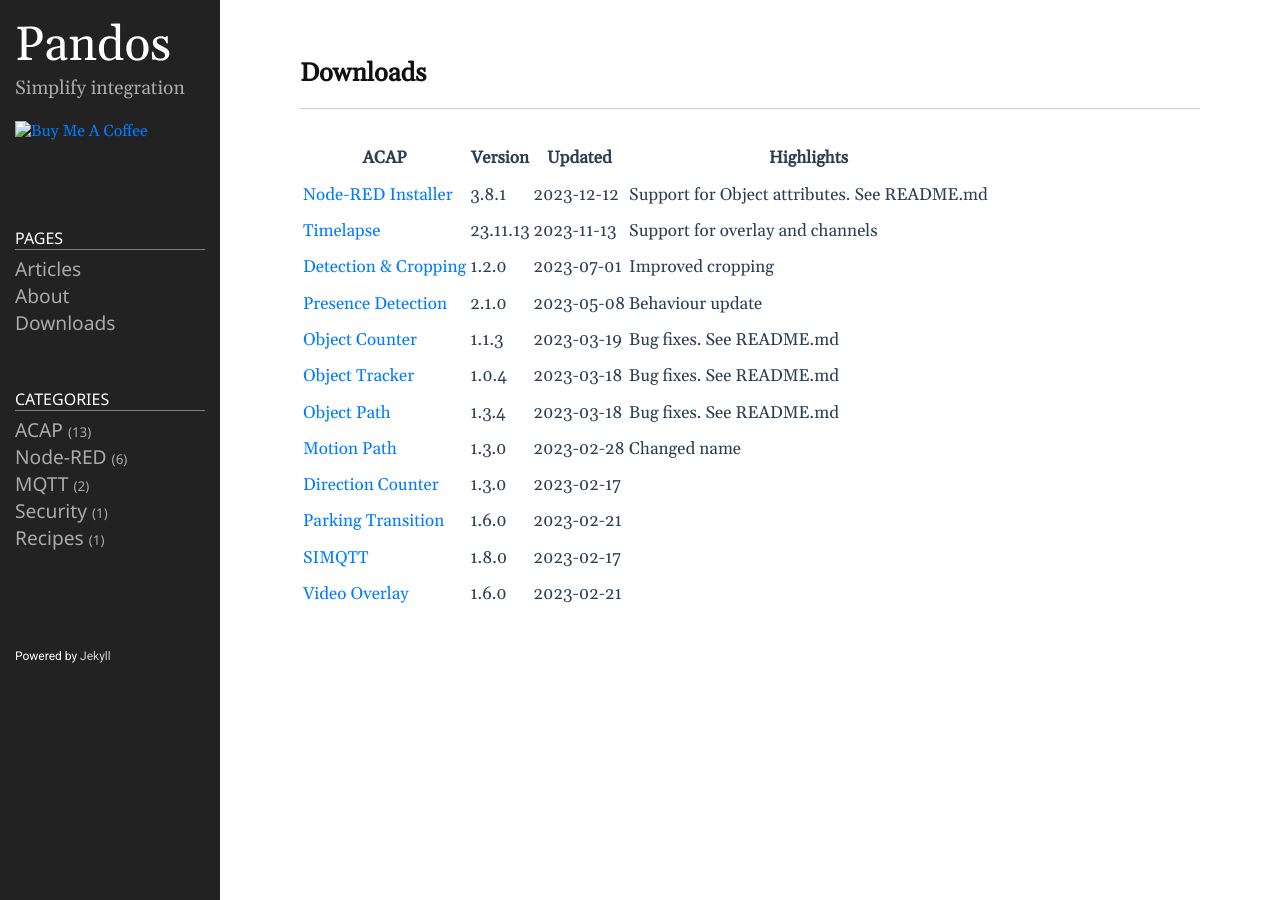
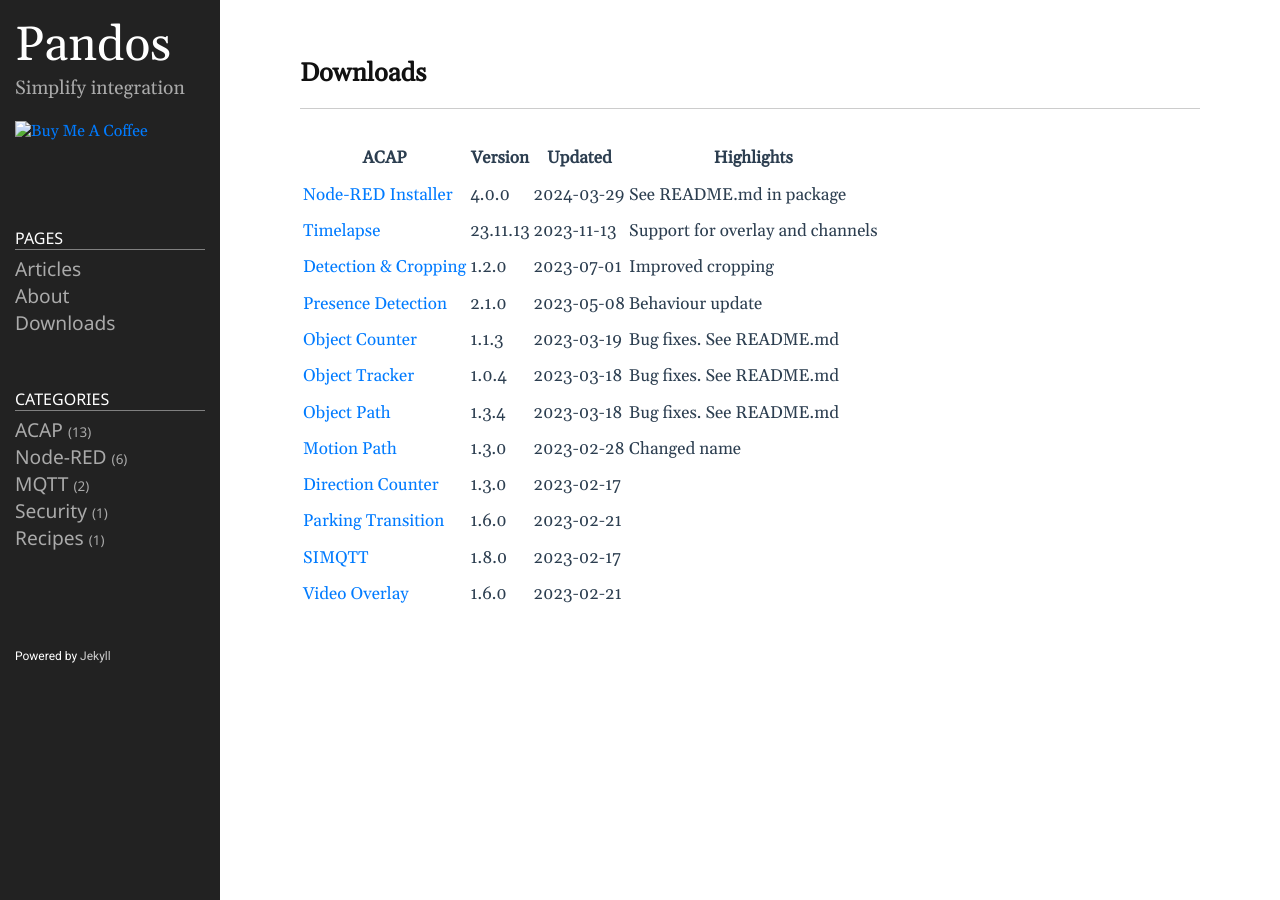
Before and after one commit to pandosme/pandosme.github.io, a Jekyll site: the page built from docs/downloads.md, in a window 1280 px wide. Built offline with Jekyll 4.4.1, drawn with Linux system fonts in a browser that asks for light colours.

Commit message:
Update downloads.md

```diff
--- a/docs/downloads.md
+++ b/docs/downloads.md
@@ -6,7 +6,7 @@ permalink: /downloads/
 
 |ACAP | Version| Updated | Highlights |
 |------------------------ |---------- |------------ |-------------------------- |
-|[Node-RED Installer](https://acap.juhlin.me/package/Nodered) |3.8.1 |2023-12-12 | Support for Object attributes.  See README.md |
+|[Node-RED Installer](https://acap.juhlin.me/package/Nodered) |4.0.0 |2024-03-29 | See README.md in package |
 |[Timelapse](https://acap.juhlin.me/package/timelapseme) |23.11.13 |2023-11-13 | Support for overlay and channels |
 |[Detection & Cropping](https://acap.juhlin.me/package/detection) |1.2.0 |2023-07-01 | Improved cropping |
 |[Presence Detection](https://acap.juhlin.me/package/presence) |2.1.0 |2023-05-08 | Behaviour update |
```
